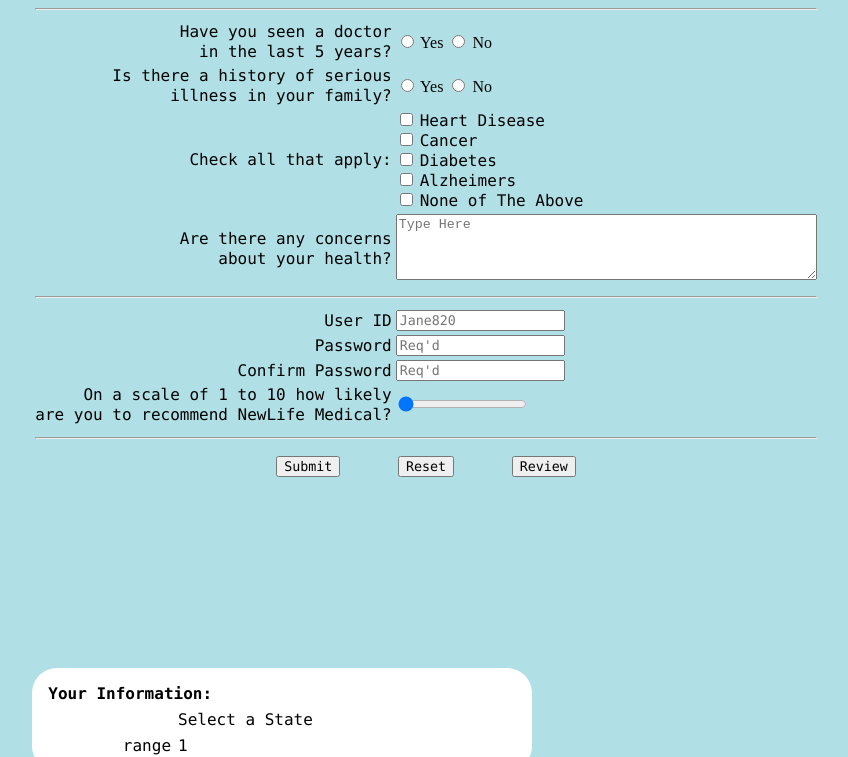
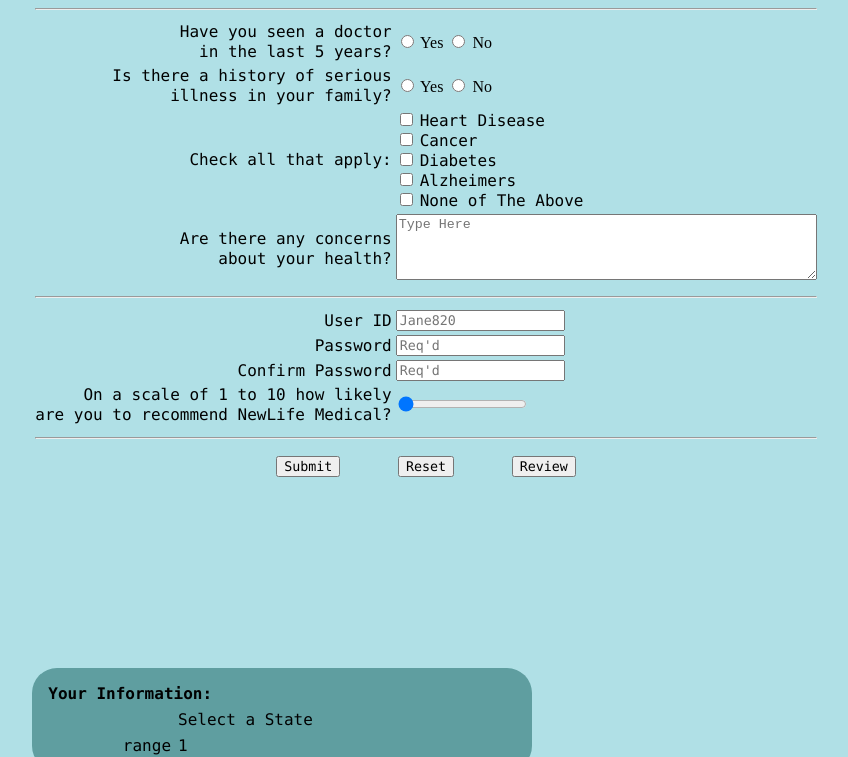
Before and after one commit to alando720/alandoHW2, a plain HTML site: page index.html in a window 1280 px wide. Both pictures are taken after a click on the button "Review". Shown: the part 572-1329 px from the top of the page, without its empty margins (214-1062 px from the left). Drawn offline with Linux system fonts and the light colour scheme.

Commit message:
Update stylesheet.css

```diff
--- a/stylesheet.css
+++ b/stylesheet.css
@@ -110,7 +110,7 @@ table.output,
 tr.output,
 td.output {
   width: 500px;
-  background-color: white;
+  background-color: cadetblue;
   padding: 10px;
   border-spacing: 5px;
   border-radius: 25px;
```
